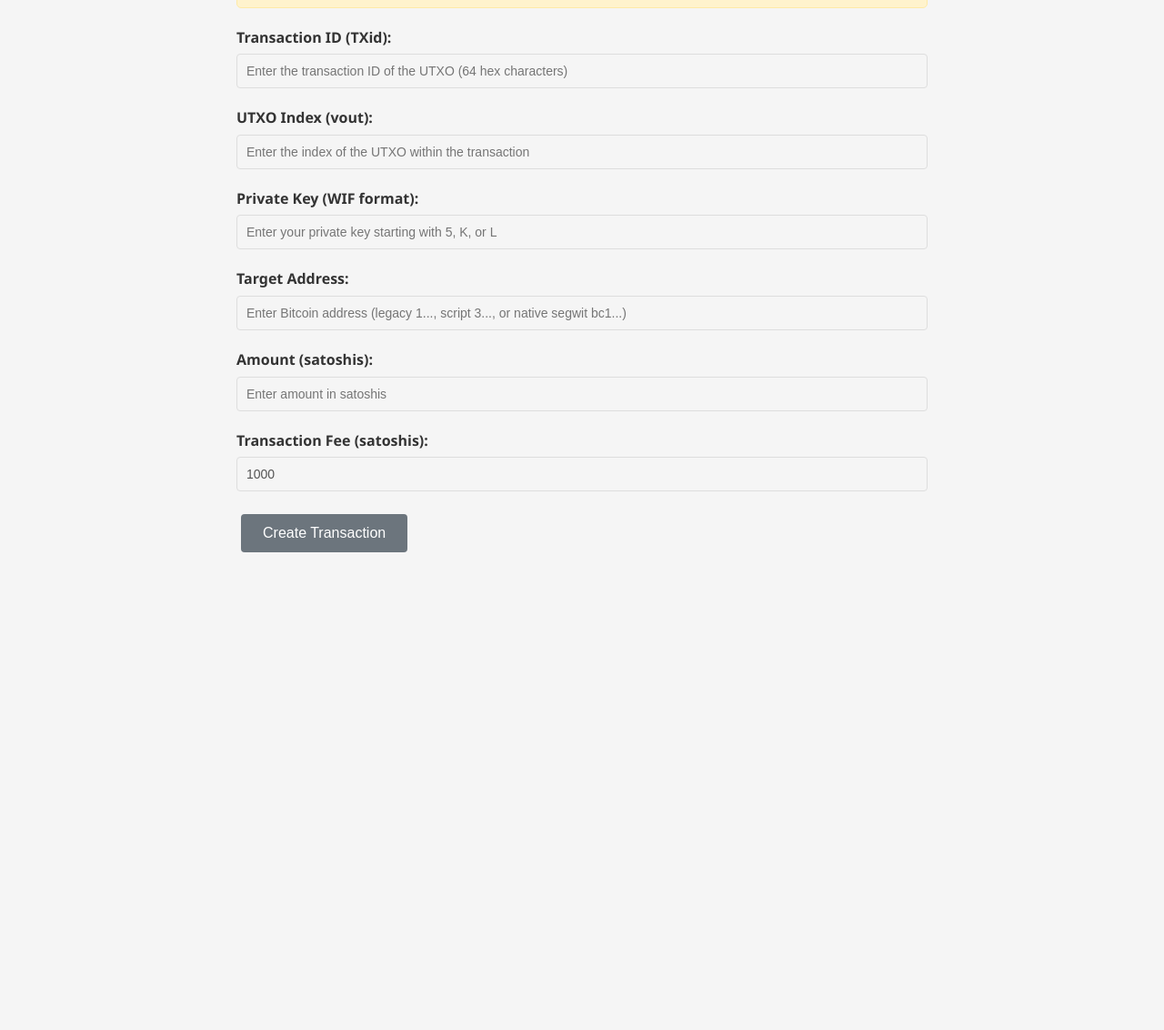
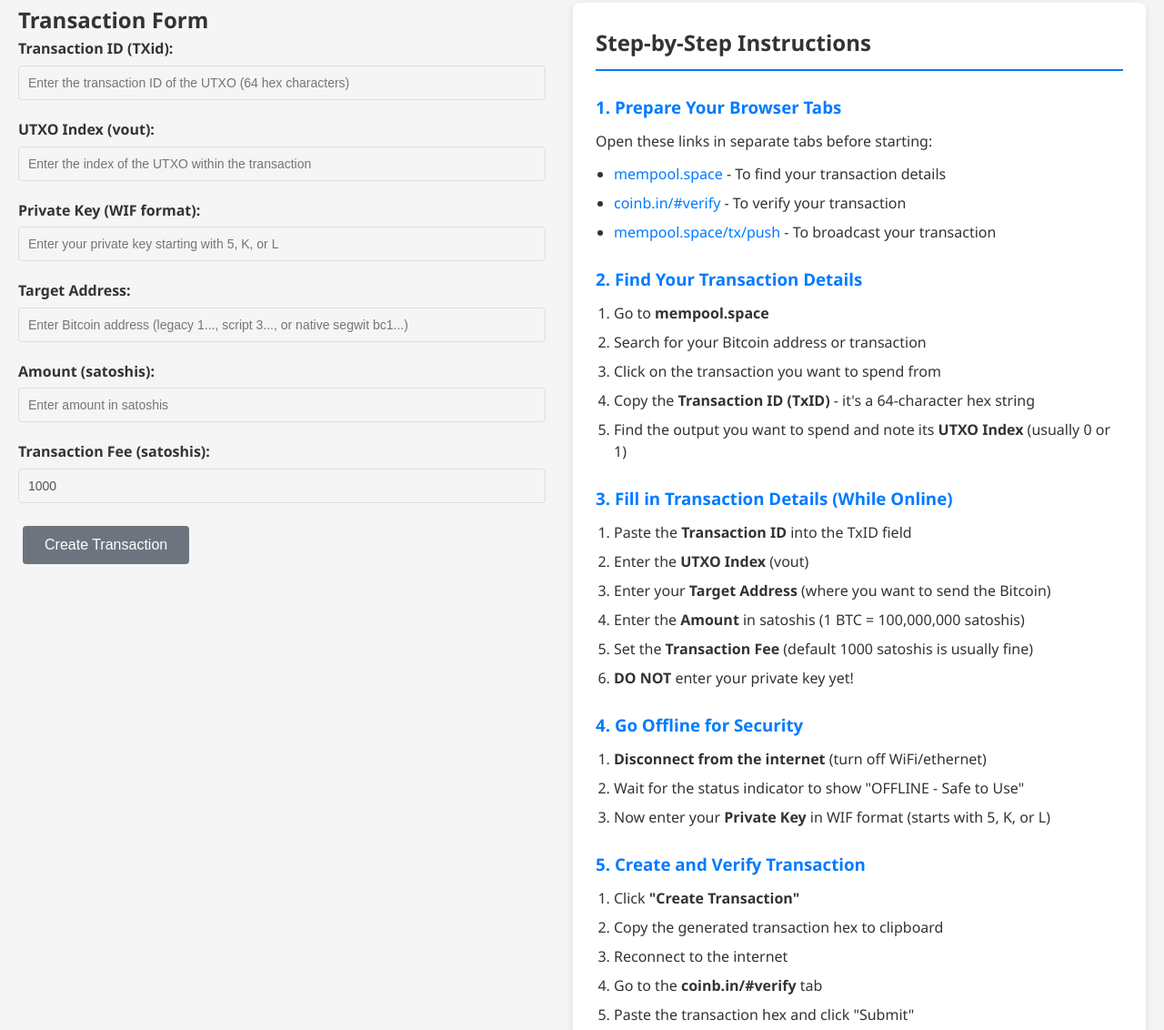
Before and after one commit to k9ert/unpaperwallet_org, a website: page index.html in a window 1280 px wide. Shown: the part 326-1458 px from the top of the page at 91% size. Before the commit the page ends 958 px from the top, so only its background shows below. Drawn offline with Linux system fonts and the light colour scheme.

Commit message:
instructions

```diff
--- a/index.html
+++ b/index.html
@@ -34,6 +34,10 @@
 
         <div id="error-message" class="error hidden"></div>
         <div id="success-message" class="success hidden"></div>
+
+        <div class="main-content">
+            <div class="form-column">
+                <h2>Transaction Form</h2>
 
         <form id="transaction-form">
             <div class="form-group">
@@ -87,6 +91,86 @@
             </div>
         </div>
 
+        <div class="instructions-column">
+            <h2>Step-by-Step Instructions</h2>
+
+            <div class="instruction-section">
+                <h3>1. Prepare Your Browser Tabs</h3>
+                <p>Open these links in separate tabs before starting:</p>
+                <ul>
+                    <li><a href="https://mempool.space" target="_blank" rel="noopener">mempool.space</a> - To find your transaction details</li>
+                    <li><a href="https://coinb.in/#verify" target="_blank" rel="noopener">coinb.in/#verify</a> - To verify your transaction</li>
+                    <li><a href="https://mempool.space/tx/push" target="_blank" rel="noopener">mempool.space/tx/push</a> - To broadcast your transaction</li>
+                </ul>
+            </div>
+
+            <div class="instruction-section">
+                <h3>2. Find Your Transaction Details</h3>
+                <ol>
+                    <li>Go to <strong>mempool.space</strong></li>
+                    <li>Search for your Bitcoin address or transaction</li>
+                    <li>Click on the transaction you want to spend from</li>
+                    <li>Copy the <strong>Transaction ID (TxID)</strong> - it's a 64-character hex string</li>
+                    <li>Find the output you want to spend and note its <strong>UTXO Index</strong> (usually 0 or 1)</li>
+                </ol>
+            </div>
+
+            <div class="instruction-section">
+                <h3>3. Fill in Transaction Details (While Online)</h3>
+                <ol>
+                    <li>Paste the <strong>Transaction ID</strong> into the TxID field</li>
+                    <li>Enter the <strong>UTXO Index</strong> (vout)</li>
+                    <li>Enter your <strong>Target Address</strong> (where you want to send the Bitcoin)</li>
+                    <li>Enter the <strong>Amount</strong> in satoshis (1 BTC = 100,000,000 satoshis)</li>
+                    <li>Set the <strong>Transaction Fee</strong> (default 1000 satoshis is usually fine)</li>
+                    <li><strong>DO NOT</strong> enter your private key yet!</li>
+                </ol>
+            </div>
+
+            <div class="instruction-section">
+                <h3>4. Go Offline for Security</h3>
+                <ol>
+                    <li><strong>Disconnect from the internet</strong> (turn off WiFi/ethernet)</li>
+                    <li>Wait for the status indicator to show "OFFLINE - Safe to Use"</li>
+                    <li>Now enter your <strong>Private Key</strong> in WIF format (starts with 5, K, or L)</li>
+                </ol>
+            </div>
+
+            <div class="instruction-section">
+                <h3>5. Create and Verify Transaction</h3>
+                <ol>
+                    <li>Click <strong>"Create Transaction"</strong></li>
+                    <li>Copy the generated transaction hex to clipboard</li>
+                    <li>Reconnect to the internet</li>
+                    <li>Go to the <strong>coinb.in/#verify</strong> tab</li>
+                    <li>Paste the transaction hex and click "Submit"</li>
+                    <li><strong>Verify</strong> that the destination address is correct</li>
+                    <li><strong>Verify</strong> that the amount is correct</li>
+                </ol>
+            </div>
+
+            <div class="instruction-section">
+                <h3>6. Broadcast Transaction</h3>
+                <ol>
+                    <li>If everything looks correct, go to <strong>mempool.space/tx/push</strong></li>
+                    <li>Paste the transaction hex</li>
+                    <li>Click "Broadcast Transaction"</li>
+                    <li>Your transaction should now be submitted to the Bitcoin network!</li>
+                </ol>
+            </div>
+
+            <div class="warning-box">
+                <strong>⚠️ Important Security Notes:</strong>
+                <ul>
+                    <li>Always verify the transaction details before broadcasting</li>
+                    <li>Never enter your private key while online</li>
+                    <li>Double-check the destination address</li>
+                    <li>Bitcoin transactions are irreversible once confirmed</li>
+                </ul>
+            </div>
+        </div>
+    </div>
+
     <!-- Local Bitcoin Library -->
     <script src="bitcoinjs-lib.min.js"></script>
     <script src="qrcode.min.js"></script>
--- a/styles.css
+++ b/styles.css
@@ -12,7 +12,7 @@ body {
 }
 
 .container {
-    max-width: 800px;
+    max-width: 1400px;
     margin: 0 auto;
     padding: 20px;
 }
@@ -232,6 +232,93 @@ input:checked + .slider:before {
     border-radius: 8px;
 }
 
+.main-content {
+    display: flex;
+    gap: 30px;
+    margin-top: 20px;
+}
+
+.form-column {
+    flex: 1;
+    min-width: 400px;
+}
+
+.instructions-column {
+    flex: 1;
+    min-width: 500px;
+    background-color: white;
+    padding: 25px;
+    border-radius: 8px;
+    box-shadow: 0 2px 10px rgba(0,0,0,0.1);
+    height: fit-content;
+}
+
+.instructions-column h2 {
+    color: #333;
+    margin-bottom: 20px;
+    border-bottom: 2px solid #007bff;
+    padding-bottom: 10px;
+}
+
+.instructions-column h3 {
+    color: #007bff;
+    margin-top: 25px;
+    margin-bottom: 10px;
+}
+
+.instruction-section {
+    margin-bottom: 25px;
+}
+
+.instruction-section ol,
+.instruction-section ul {
+    margin-left: 20px;
+    margin-top: 10px;
+}
+
+.instruction-section li {
+    margin-bottom: 8px;
+    line-height: 1.5;
+}
+
+.instruction-section a {
+    color: #007bff;
+    text-decoration: none;
+}
+
+.instruction-section a:hover {
+    text-decoration: underline;
+}
+
+.warning-box {
+    background-color: #fff3cd;
+    border: 1px solid #ffeaa7;
+    padding: 15px;
+    border-radius: 5px;
+    margin-top: 20px;
+    color: #856404;
+}
+
+.warning-box ul {
+    margin-left: 20px;
+    margin-top: 10px;
+}
+
+.warning-box li {
+    margin-bottom: 5px;
+}
+
+@media (max-width: 1200px) {
+    .main-content {
+        flex-direction: column;
+    }
+
+    .form-column,
+    .instructions-column {
+        min-width: auto;
+    }
+}
+
 @media (max-width: 600px) {
     .container {
         padding: 10px;
@@ -241,4 +328,12 @@ input:checked + .slider:before {
         flex-direction: column;
         align-items: flex-start;
     }
+
+    .main-content {
+        gap: 20px;
+    }
+
+    .instructions-column {
+        padding: 15px;
+    }
 }
```
Lines whose indentation alone changed are shown as unchanged.
